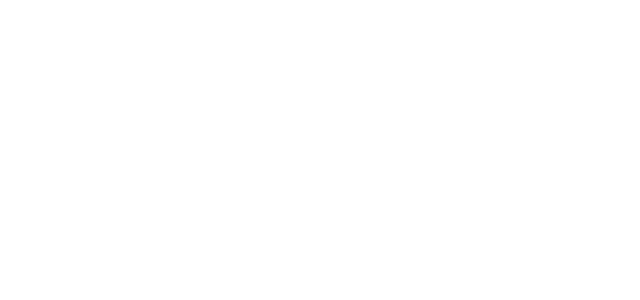
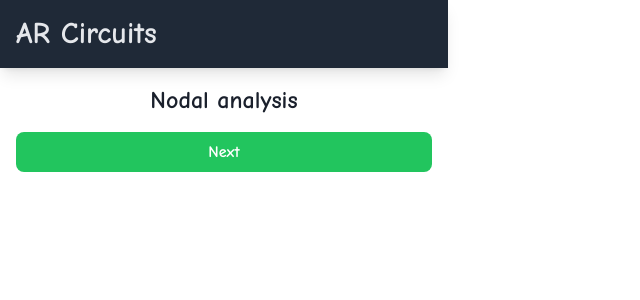
Before and after one commit to FourLineCode/cse400-zappar, a React (Create React App) app: page /node in a window 1280 px wide. Before the commit this address had no page. Shown: the top 300 px of the page, without its empty margins (0-640 px from the left). Built offline with nearby package versions, Linux system fonts and the light colour scheme.

Commit message:
xenotransplantation

```diff
--- a/src/App.tsx
+++ b/src/App.tsx
@@ -3,6 +3,7 @@
 import { Home } from './components/pages/Home';
 import { Mesh } from './components/pages/Mesh';
 import { MeshSim } from './components/pages/MeshSim';
+import { Node } from './components/pages/Node';
 import { OhmsLaw } from './components/pages/OhmsLaw';
 import { OhmsLawSim } from './components/pages/OhmsLawSim';
 import Tracker from './components/pages/Tracker';
@@ -16,6 +17,7 @@
           <Route path='/tracker' element={<Tracker />} />
           <Route path='/ohms-law' element={<OhmsLaw />} />
           <Route path='/mesh' element={<Mesh />} />
+          <Route path='/node' element={<Node />} />
           <Route path='/simulation/ohms-law' element={<OhmsLawSim />} />
           <Route path='/simulation/mesh' element={<MeshSim />} />
         </Routes>
--- a/src/components/pages/Home.tsx
+++ b/src/components/pages/Home.tsx
@@ -26,6 +26,14 @@
           name={'Mesh current analysis'}
           path='/mesh'
           description='Mesh current analysis is a method by which the current flowing through a planar circuit is calculated'
+          onClick={(id) => setActive(active === id ? null : id)}
+        />
+        <Topic
+          id={3}
+          active={active}
+          name={'Nodal analysis'}
+          path='/node'
+          description='The mathematical method for calculating the voltage distribution between the circuit nodes'
           onClick={(id) => setActive(active === id ? null : id)}
         />
       </div>
--- /dev/null
+++ b/src/components/pages/Node.tsx
@@ -0,0 +1,126 @@
+import { useState } from 'react';
+import { Layout } from '../ui/Layout';
+
+export function Node() {
+  const [step, setStep] = useState(1);
+
+  return (
+    <Layout>
+      <h1 className='mb-3 text-2xl font-bold text-center'>Nodal analysis</h1>
+      {/* <SlideDown show={step >= 1}>
+        <Step1 />
+      </SlideDown>
+      <SlideDown show={step >= 2}>
+        <Step2 />
+      </SlideDown>
+      <SlideDown show={step >= 3}>
+        <Step3 />
+      </SlideDown>
+      <SlideDown show={step >= 4}>
+        <Step4 />
+      </SlideDown> */}
+      {step < 4 && (
+        <button
+          onClick={() => setStep((prev) => prev + 1)}
+          className='flex items-center justify-center w-full gap-4 px-4 py-2 mt-4 font-bold text-white bg-green-500 rounded-lg hover:bg-green-600 active:bg-green-700 disabled:grayscale'
+        >
+          Next
+        </button>
+      )}
+    </Layout>
+  );
+}
+
+// function Step1() {
+//   return (
+//     <>
+//       <p>
+//         Mesh Current Analysis is a technique used to find the currents circulating around a loop or
+//         mesh with in any closed path of a circuit.
+//       </p>
+//       <br />
+//       <p>
+//         As with any circuit analysis challenge, we have to solve a system of 2E independent
+//         equations, where E is the number of circuit elements. The Mesh Current Method efficiently
+//         manages the analysis task, resulting in a relatively small number of equations to solve. The
+//         Mesh Current Method is based on Kirchhoff's Voltage Law (KVL).
+//       </p>
+//       <br />
+//     </>
+//   );
+// }
+
+// function Step2() {
+//   return (
+//     <>
+//       <p>The Mesh Current Method uses two special terms: loop and mesh.</p>
+//       <img src='/images/mesh.svg' alt='mesh' className='w-full h-auto' />
+//       <br />
+//       <p>
+//         A loop is any closed path around a circuit. To trace a loop, you start at any component
+//         terminal, and trace a path through connected elements until you get back to the starting
+//         point. A loop is allowed to go through an element just one time. In the circuit above, there
+//         are three loops, two solid loops, I and II, and one dashed loop III, all the way around the
+//         outside.
+//       </p>
+//       <br />
+//     </>
+//   );
+// }
+
+// function Step3() {
+//   return (
+//     <>
+//       <p>
+//         Our circuit has two meshes. We identify two loop currents and call them i1 and i2. These are
+//         going to be our independent variables. Important: the loop current directions are the same,
+//         both flow in a clockwise direction.
+//       </p>
+//       <img src='/images/mesh2.svg' alt='mesh2' className='w-full h-auto' />
+//       <p>
+//         By defining a loop current in every mesh, you will have enough independent equations to
+//         solve the circuit.
+//       </p>
+//       <br />
+//       <p>Applying KVL we get the following equations:</p>
+//       <br />
+//       <Formula>
+//         mesh 1: +5v - 2000 i1 - 1000 (i1 - i2) = 0
+//         <br />
+//         mesh 2: -1000 (i1 - i2) - 2000 i2 - 2V = 0
+//       </Formula>
+//       <br />
+//       <p>Solving both equations we get following values for the mesh currents:</p>
+//       <Formula>
+//         i1 = -0.125 mA
+//         <br />
+//         i2 = +1.625 mA
+//       </Formula>
+//       <br />
+//     </>
+//   );
+// }
+
+// function Step4() {
+//   const navigate = useNavigate();
+
+//   return (
+//     <>
+//       <h2 className='text-xl font-bold'>Visualize</h2>
+//       <p>
+//         You can visualize a physical representation of Mesh current analysis by scanning an image of
+//         the circuit. Start by clicking the button below.
+//       </p>
+//       <button
+//         onClick={(e) => {
+//           e.stopPropagation();
+//           navigate('/tracker');
+//         }}
+//         className='flex items-center justify-center w-full gap-4 px-4 py-2 mt-4 font-bold text-white bg-green-500 rounded-lg hover:bg-green-600 active:bg-green-700'
+//       >
+//         <FaPlay size={20} fill='white' />
+//         <span>Visualize in 3D</span>
+//       </button>
+//     </>
+//   );
+// }
```
